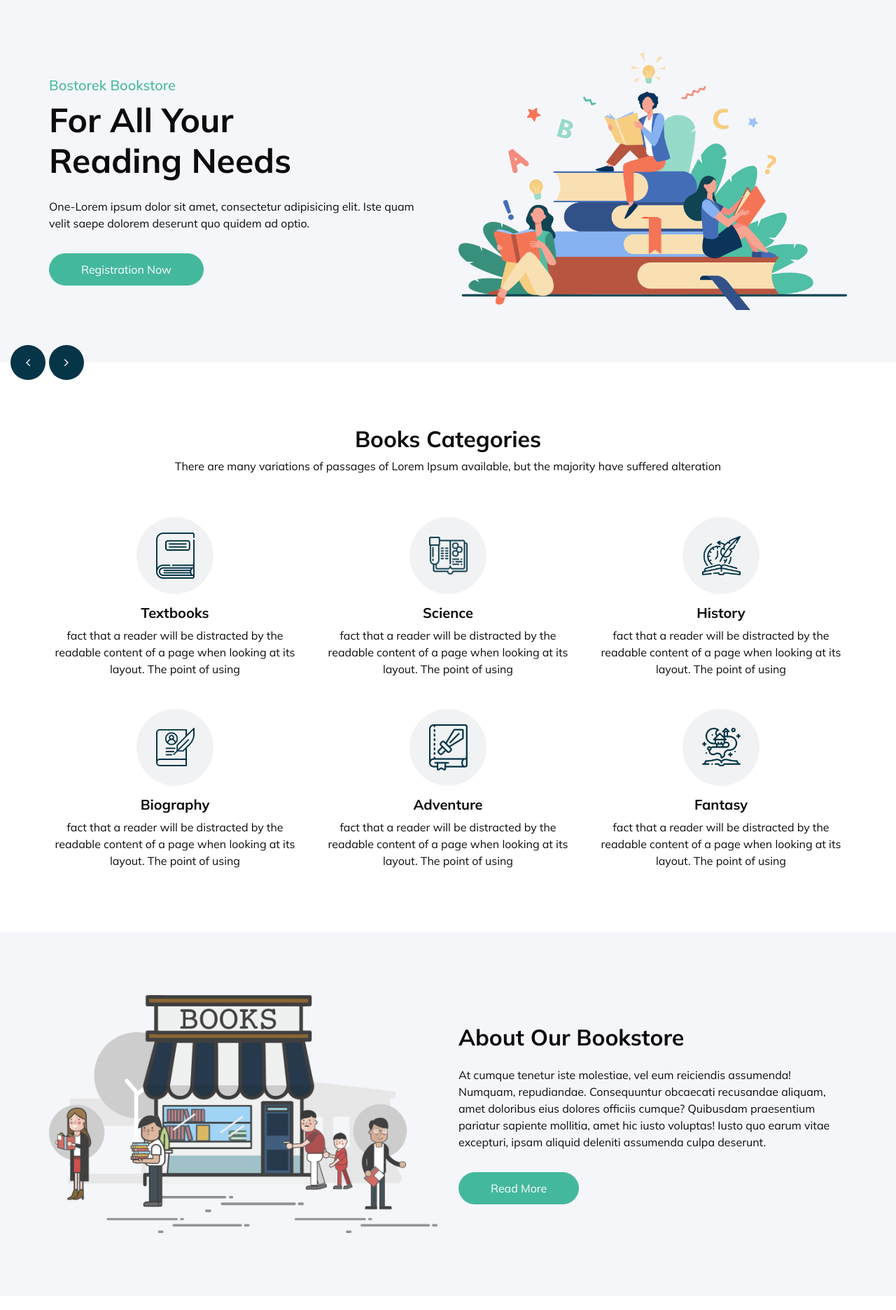
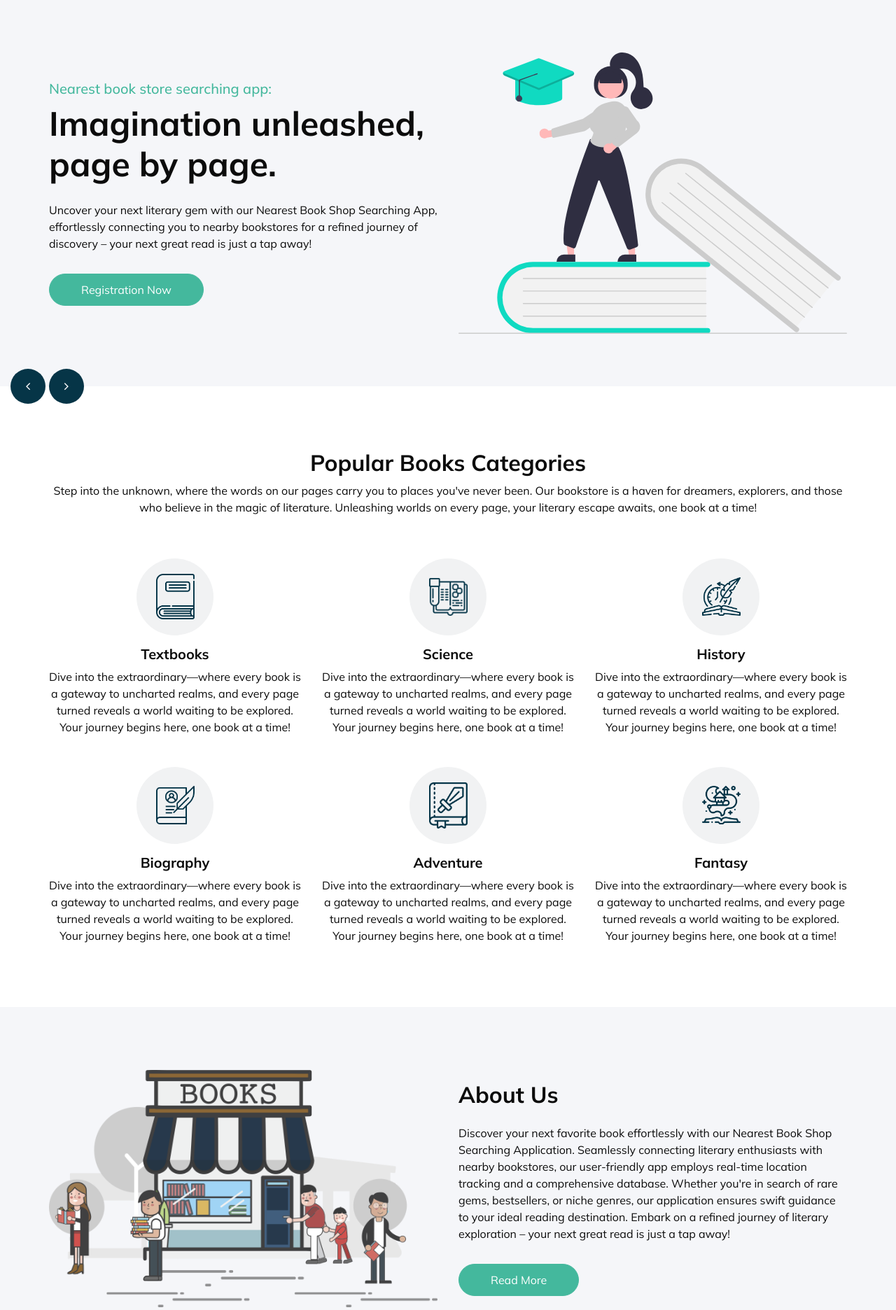
Before and after one commit to tyrodevstech/books-searching-project, a Django app: page / in a window 1280 px wide. Shown: the part 74-1946 px from the top of the page at 70% size. Run offline with Django 4.2, Linux system fonts and the light colour scheme; data that the repository does not hold is empty; style sheets or scripts are compiled from the project's sources; some libraries are stand-ins or nearby versions.

Commit message:
index-page-works

```diff
--- a/templates/home/index.html
+++ b/templates/home/index.html
@@ -12,10 +12,12 @@
     <div class="container ">
       <div class="heading_container heading_center">
         <h2>
-          Books Categories
+          Popular Books Categories
         </h2>
         <p>
-          There are many variations of passages of Lorem Ipsum available, but the majority have suffered alteration
+          Step into the unknown, where the words on our pages carry you to places you've never been. Our bookstore is a
+          haven for dreamers, explorers, and those who believe in the magic of literature. Unleashing worlds on every
+          page, your literary escape awaits, one book at a time!
         </p>
       </div>
       <div class="row">
@@ -29,9 +31,8 @@
                 Textbooks
               </h5>
               <p>
-                fact that a reader will be distracted by the readable content of a page when looking at its layout.
-                The
-                point of using
+                Dive into the extraordinary—where every book is a gateway to uncharted realms, and every page turned
+                reveals a world waiting to be explored. Your journey begins here, one book at a time!
               </p>
             </div>
           </div>
@@ -46,9 +47,8 @@
                 Science
               </h5>
               <p>
-                fact that a reader will be distracted by the readable content of a page when looking at its layout.
-                The
-                point of using
+                Dive into the extraordinary—where every book is a gateway to uncharted realms, and every page turned
+                reveals a world waiting to be explored. Your journey begins here, one book at a time!
               </p>
             </div>
           </div>
@@ -63,9 +63,8 @@
                 History
               </h5>
               <p>
-                fact that a reader will be distracted by the readable content of a page when looking at its layout.
-                The
-                point of using
+                Dive into the extraordinary—where every book is a gateway to uncharted realms, and every page turned
+                reveals a world waiting to be explored. Your journey begins here, one book at a time!
               </p>
             </div>
           </div>
@@ -80,9 +79,8 @@
                 Biography
               </h5>
               <p>
-                fact that a reader will be distracted by the readable content of a page when looking at its layout.
-                The
-                point of using
+                Dive into the extraordinary—where every book is a gateway to uncharted realms, and every page turned
+                reveals a world waiting to be explored. Your journey begins here, one book at a time!
               </p>
             </div>
           </div>
@@ -97,9 +95,8 @@
                 Adventure
               </h5>
               <p>
-                fact that a reader will be distracted by the readable content of a page when looking at its layout.
-                The
-                point of using
+                Dive into the extraordinary—where every book is a gateway to uncharted realms, and every page turned
+                reveals a world waiting to be explored. Your journey begins here, one book at a time!
               </p>
             </div>
           </div>
@@ -114,9 +111,8 @@
                 Fantasy
               </h5>
               <p>
-                fact that a reader will be distracted by the readable content of a page when looking at its layout.
-                The
-                point of using
+                Dive into the extraordinary—where every book is a gateway to uncharted realms, and every page turned
+                reveals a world waiting to be explored. Your journey begins here, one book at a time!
               </p>
             </div>
           </div>
@@ -142,11 +138,15 @@
         <div class="detail-box">
           <div class="heading_container">
             <h2>
-              About Our Bookstore
+              About Us
             </h2>
           </div>
           <p>
-            At cumque tenetur iste molestiae, vel eum reiciendis assumenda! Numquam, repudiandae. Consequuntur obcaecati recusandae aliquam, amet doloribus eius dolores officiis cumque? Quibusdam praesentium pariatur sapiente mollitia, amet hic iusto voluptas! Iusto quo earum vitae excepturi, ipsam aliquid deleniti assumenda culpa deserunt.
+            Discover your next favorite book effortlessly with our Nearest Book Shop Searching Application. Seamlessly
+            connecting literary enthusiasts with nearby bookstores, our user-friendly app employs real-time location
+            tracking and a comprehensive database. Whether you're in search of rare gems, bestsellers, or niche genres,
+            our application ensures swift guidance to your ideal reading destination. Embark on a refined journey of
+            literary exploration – your next great read is just a tap away!
           </p>
           <a href="">
             Read More
@@ -184,7 +184,9 @@
           </div>
           <div class="client_id">
             <div class="img-box">
-              <img src="{% if review.user.image %}{{ review.user.image.url }}{% else %}{% static 'images/p.png' %}{% endif %}" alt="profile-img" style="aspect-ratio: 1/1;object-fit: cover;">
+              <img
+                src="{% if review.user.image %}{{ review.user.image.url }}{% else %}{% static 'images/p.png' %}{% endif %}"
+                alt="profile-img" style="aspect-ratio: 1/1;object-fit: cover;">
             </div>
             <div class="client_name">
               <h5>
@@ -224,17 +226,18 @@
     <div class="row">
       {% if blogs %}
       {% for blog in blogs %}
-      <div class="col-md-4">
-        <div class="box">
+      <div class="col-md-4" style="display: flex;">
+        <div class="box" style="display: flex; flex-direction: column;">
           <div class="img-box">
-            <img src="{% if blog.banner %}{{ blog.banner.url }}{% else %}{% static 'images/b1.jpg' %}{% endif %}" alt="">
+            <img src="{% if blog.banner %}{{ blog.banner.url }}{% else %}{% static 'images/b1.jpg' %}{% endif %}"
+              alt="">
             <h4 class="blog_date">
               <span>
                 {{ blog.created_at|date:"d M, Y" }}
               </span>
             </h4>
           </div>
-          <div class="detail-box">
+          <div class="detail-box" style="flex: 1;">
             <h5>
               {{ blog.title }}
             </h5>
@@ -288,7 +291,7 @@
           </div>
           <div class="btn-box">
             <button>
-              SEND
+              Please Contact with Us
             </button>
           </div>
       </div>
--- a/templates/home/slider.html
+++ b/templates/home/slider.html
@@ -9,14 +9,13 @@
               <div class="col-md-6">
                 <div class="detail-box">
                   <h5>
-                    Bostorek Bookstore
+                    Nearest book store searching app:
                   </h5>
                   <h1>
-                    For All Your <br>
-                    Reading Needs
+                    Imagination unleashed, page by page.
                   </h1>
                   <p>
-                    One-Lorem ipsum dolor sit amet, consectetur adipisicing elit. Iste quam velit saepe dolorem deserunt quo quidem ad optio.
+                    Uncover your next literary gem with our Nearest Book Shop Searching App, effortlessly connecting you to nearby bookstores for a refined journey of discovery – your next great read is just a tap away!
                   </p>
                   <a href="{% url 'app_book:registration' %}">
                     Registration Now
@@ -25,7 +24,7 @@
               </div>
               <div class="col-md-6">
                 <div class="img-box">
-                  <img src="{% static 'images/slider-img.png' %}" alt="">
+                  <img src="{% static 'images/slide-1.svg' %}" alt="">
                 </div>
               </div>
             </div>
@@ -37,14 +36,13 @@
               <div class="col-md-6">
                 <div class="detail-box">
                   <h5>
-                    Bostorek Bookstore
+                    Nearest book store searching app:
                   </h5>
                   <h1>
-                    For All Your <br>
-                    Reading Needs
+                    Unleashing Worlds on Every Page, One Book at a Time!
                   </h1>
                   <p>
-                    Two-Lorem ipsum dolor sit amet, consectetur adipisicing elit. Iste quam velit saepe dolorem deserunt quo quidem ad optio.
+                    Uncover your next literary gem with our Nearest Book Shop Searching App, effortlessly connecting you to nearby bookstores for a refined journey of discovery – your next great read is just a tap away!
                   </p>
                   <a href="{% url 'app_book:registration' %}">
                     Registration Now
@@ -53,7 +51,7 @@
               </div>
               <div class="col-md-6">
                 <div class="img-box">
-                  <img src="{% static 'images/slider-img.png' %}" alt="">
+                  <img src="{% static 'images/slide-2.svg' %}" alt="">
                 </div>
               </div>
             </div>
@@ -65,14 +63,13 @@
               <div class="col-md-6">
                 <div class="detail-box">
                   <h5>
-                    Bostorek Bookstore
+                    Nearest book store searching app:
                   </h5>
                   <h1>
-                    For All Your <br>
-                    Reading Needs
+                    Journey through stories, one book at a time.
                   </h1>
                   <p>
-                    Three-Lorem ipsum dolor sit amet, consectetur adipisicing elit. Iste quam velit saepe dolorem deserunt quo quidem ad optio.
+                    Uncover your next literary gem with our Nearest Book Shop Searching App, effortlessly connecting you to nearby bookstores for a refined journey of discovery – your next great read is just a tap away!
                   </p>
                   <a href="{% url 'app_book:registration' %}">
                     Registration Now
@@ -81,7 +78,7 @@
               </div>
               <div class="col-md-6">
                 <div class="img-box">
-                  <img src="{% static 'images/slider-img.png' %}" alt="">
+                  <img src="{% static 'images/slide-3.svg' %}" alt="">
                 </div>
               </div>
             </div>
```
Also changed, not shown: app_book/migrations/0012_alter_paymentmodel_payment_method.py (added), media_root/profile_picture/2023/07/Dec/person-1.jpeg (added), media_root/profile_picture/2023/07/Dec/person-2.jpeg (added), media_root/profile_picture/2023/07/Dec/person-3.jpeg (added), media_root/profile_picture/2023/16/May/c1.jpg (deleted), static/images/c2.jpg (deleted), static/images/c3.jpg (deleted), static/images/slide-1.svg (added), static/images/slide-2.svg (added), static/images/slide-3.svg (added), static/images/slider-img.png (deleted).
